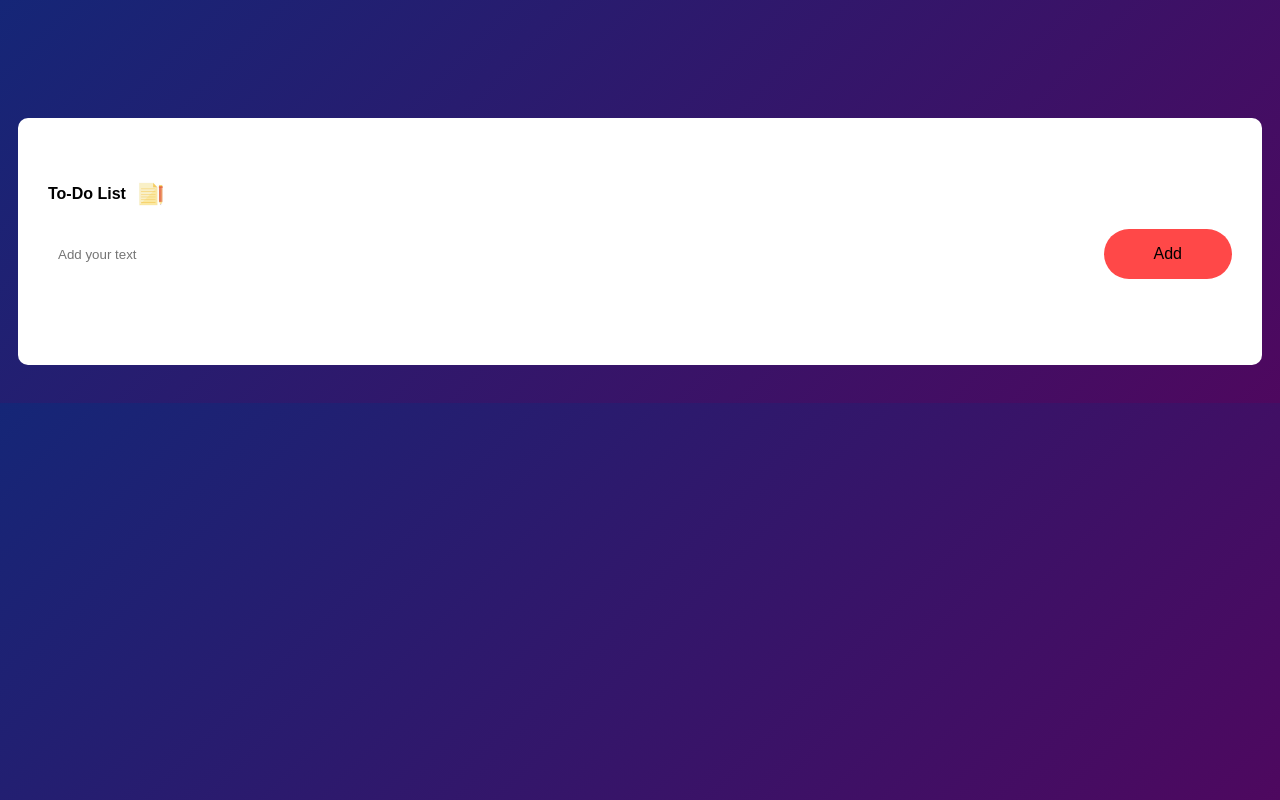
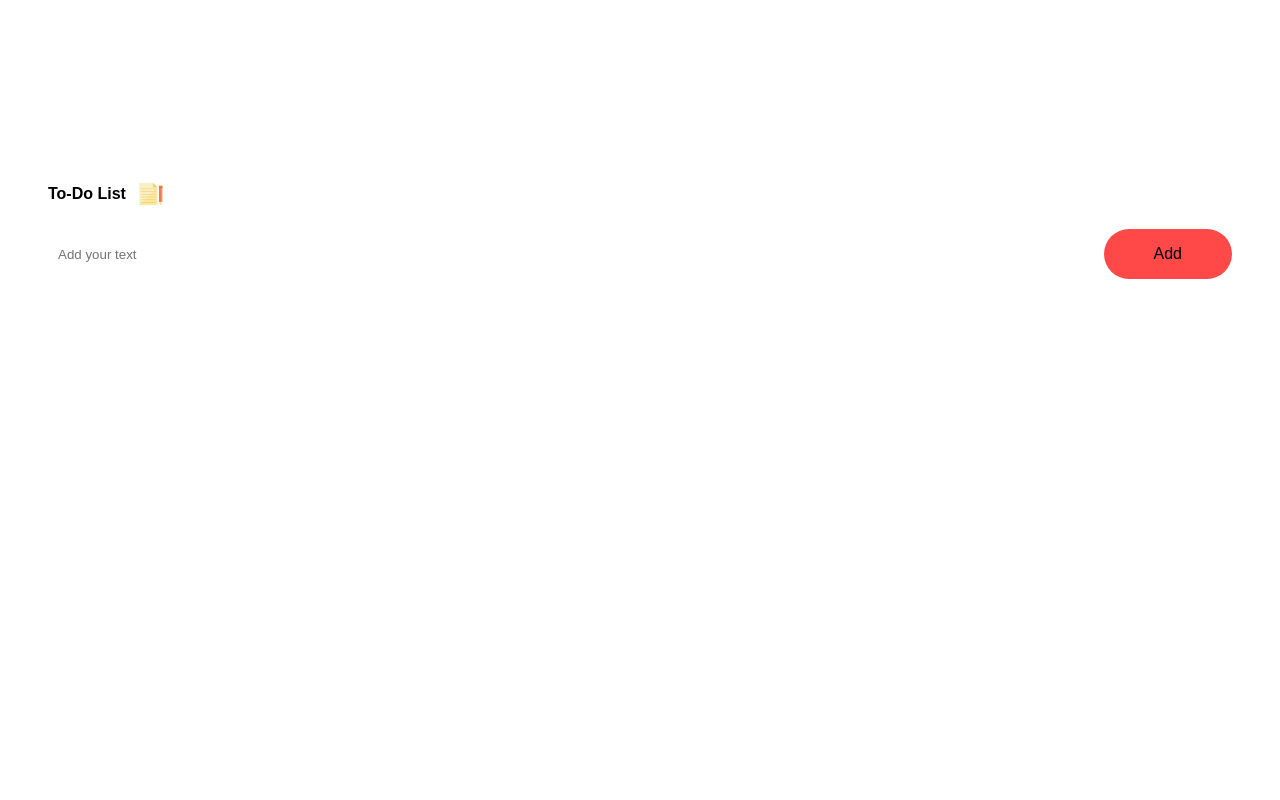
Before and after one commit to Myendwas/To-Do-app, a plain HTML site: page index.html in a window 1280 px wide. Drawn offline with Linux system fonts and the light colour scheme.

Commit message:
Update list.css

```diff
--- a/list.css
+++ b/list.css
@@ -8,7 +8,7 @@
     display: block;
 }
 body{
-    background: linear-gradient(135deg, #152677, #4e085f);
+    background: linear-gradient(#4e085f);
 }
 .todo-app{
     width: 100%;
```
